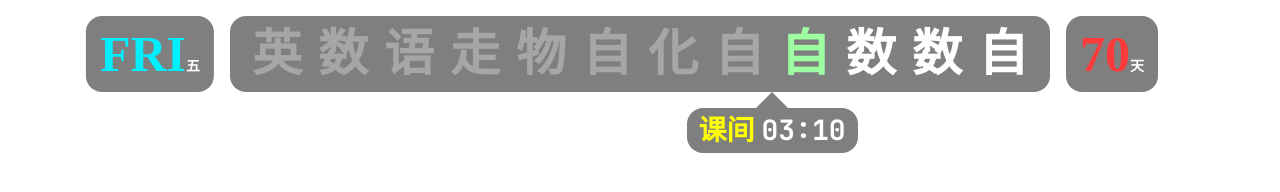
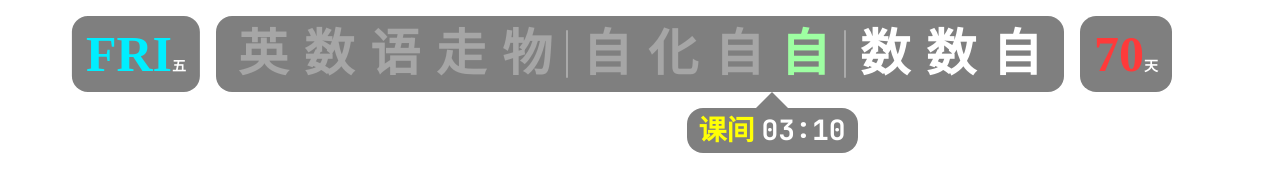
Before and after one commit to EnderWolf006/ElectronClassSchedule, an Electron app: page index.html in a window 1280 px wide. Drawn offline with Linux system fonts and the light colour scheme; no server answers; a web font is replaced by a local one.

Commit message:
divider update

```diff
--- a/css/style.css
+++ b/css/style.css
@@ -165,3 +165,10 @@
     color: #FFF;
     display: none;
 }
+
+.divider {
+    width: var(--divider-width);
+    background-color: #aaa;
+    border-radius: calc(var(--divider-width) / 2);
+    margin: var(--divider-margin);
+}
--- a/index.html
+++ b/index.html
@@ -47,6 +47,7 @@
   let weekCH = document.getElementById('weekCH')
   let countdownDays = document.getElementById('countdownDays')
   let miniCountdown = document.getElementById('miniCountdown')
+  let root = document.querySelector(':root');
   let isClassCountdown = true
   let isClassHidden = true
   let lastScheduleData = {
@@ -57,7 +58,9 @@
       countdown: null,
       countdownText: null
     },
-    scheduleArray: [null, null, null]
+    scheduleArray: [null, null, null],
+    timetable: null,
+    divider: [null, null]
   }
 
   function setScheduleClass() {
@@ -75,13 +78,15 @@
         else
           classHtml += `<div class="class">${scheduleData.scheduleArray[i]}</div>`
       }
+      if (scheduleData.divider.indexOf(i) != -1)
+        classHtml += '<div class="divider"></div>'
     }
     classContainer.innerHTML = classHtml
   }
 
-  function setBackgroundDisplay(){
+  function setBackgroundDisplay() {
     let elements = document.getElementsByClassName('background')
-    for (element of elements){
+    for (element of elements) {
       element.style.visibility = (scheduleData.currentHighlight.type === 'current' && isClassHidden) ? 'hidden' : 'visible'
     }
   }
@@ -120,9 +125,16 @@
         y: classContainer.offsetHeight
       }
     } else if (scheduleData.currentHighlight.type === 'upcoming') {
-      offset = {
-        x: highlightElement.offsetLeft - countdownContainer.offsetWidth / 2 - Number(getComputedStyle(highlightElement).marginLeft.replace('px', '')),
-        y: classContainer.offsetHeight
+      if (scheduleData.currentHighlight.index != 0 && scheduleData.divider.indexOf((scheduleData.currentHighlight.index - 1)) != -1) {
+        offset = {
+          x: highlightElement.offsetLeft - countdownContainer.offsetWidth / 2 - Number(getComputedStyle(highlightElement).marginLeft.replace('px', '')) - getComputedStyle(root).getPropertyValue('--divider-width').replace('px', '') / 2 - getComputedStyle(root).getPropertyValue('--divider-margin').replace('px', ''),
+          y: classContainer.offsetHeight
+        }
+      } else {
+        offset = {
+          x: highlightElement.offsetLeft - countdownContainer.offsetWidth / 2 - Number(getComputedStyle(highlightElement).marginLeft.replace('px', '')),
+          y: classContainer.offsetHeight
+        }
       }
     }
     if (scheduleData.currentHighlight.isEnd) {
@@ -162,13 +174,12 @@
 
   let lastTickTime = new Date().getTime()
   setInterval(() => {
-    if (new Date().getTime() - lastTickTime >= 1000){
+    if (new Date().getTime() - lastTickTime >= 1000) {
       lastTickTime = new Date().getTime()
       tick()
     }
   }, 20);
 
-  const root = document.querySelector(':root');
   for (key in scheduleConfig.css_style) {
     root.style.setProperty(key, scheduleConfig.css_style[key])
   }
@@ -181,7 +192,7 @@
       timer = setTimeout(() => {
         root.style.opacity = '1'
       }, 5000);
-    }else{
+    } else {
       clearTimeout(timer)
       root.style.opacity = '1'
     }
--- a/js/index.js
+++ b/js/index.js
@@ -83,7 +83,9 @@ function getScheduleData() {
     const currentTime = getCurrentTime();
     // let currentTime = '07:10:01';
     const dayOfWeek = getCurrentEditedDate().getDay();
-    const dayTimetable = scheduleConfig.timetable[scheduleConfig.daily_class[dayOfWeek].timetable];
+    const timetable = scheduleConfig.daily_class[dayOfWeek].timetable
+    const dayTimetable = scheduleConfig.timetable[timetable];
+    const divider = scheduleConfig.divider[timetable];
 
     let scheduleArray = [];
     let currentHighlight = { index: null, type: null, fullName: null, countdown: null, countdownText: null };
@@ -136,7 +138,7 @@ function getScheduleData() {
         }
     });
 
-    return { scheduleArray, currentHighlight };
+    return { scheduleArray, currentHighlight, timetable, divider };
 }
 
 
--- a/js/scheduleConfig.js
+++ b/js/scheduleConfig.js
@@ -21,9 +21,10 @@ const _scheduleConfig = {
         '班': '班会',
     },
 
-    // 时间表: 每天课程安排的时间表，冒号前面为时间，后面为课程序号(从0开始的数字[不带'']) 或 课间具体名称(用''包裹中间写文字)
-    // 这里的例子workday和weekend只是举例，你也可以自定义其名字(第一个字符不要为数字)
+    // 时间表: 每天课程安排的时间表，内层冒号前面为时间，后面为课程序号(从0开始的数字[不带'']) 或 课间具体名称(用''包裹中间写文字)
+    // 这里的例子workday和weekend（外层）只是举例，你也可以自定义其名字(第一个字符不要为数字)
     // 比如如果你的学校周三半天，你可以在这里单独添加一个wednesday: {...}
+    // 注：时间段中-后的时间要减一分钟 比如某节课40分钟，时间段为08:00-08:40，但实际配置时要配置'08:00-08:39'
     timetable: {
         workday: {
             '00:00-07:39': '早自习',
@@ -71,6 +72,13 @@ const _scheduleConfig = {
             '16:50-17:49': 7,
             '17:50-23:59': '放学',
         }
+    },
+
+    // 分隔线: 课表中区分不同时段课程的分隔线配置，外层key（冒号前）部分与上面timeable相同
+    // value（冒号后）为分隔线所在位置的前一个课程序号(从0开始的数字[不带''])
+    divider: {
+        workday: [4, 8],
+        weekend: [3]
     },
 
     // 每日课程：配置星期几对应第几堂课是什么课，星期顺序不可以更改(星期日/一/二/三/四/五/六)，你可以对classList后面内容进行更改
@@ -136,6 +144,8 @@ const _scheduleConfig = {
         '--container-space': '16px', // 上面三个框中间的间隔长度
         '--top-space': '16px', // 课表主体最顶端与电脑屏幕上边框的间隔长度
         '--main-horizontal-space': '8px', // 中间课表中的课程简写单字之间的间隔长度
+        '--divider-width': '2px', // 分隔线宽度
+        '--divider-margin': '6px', // 分隔线外边距
     }
 }
 
```
Also changed, not shown: .github/workflows/main.yml.
